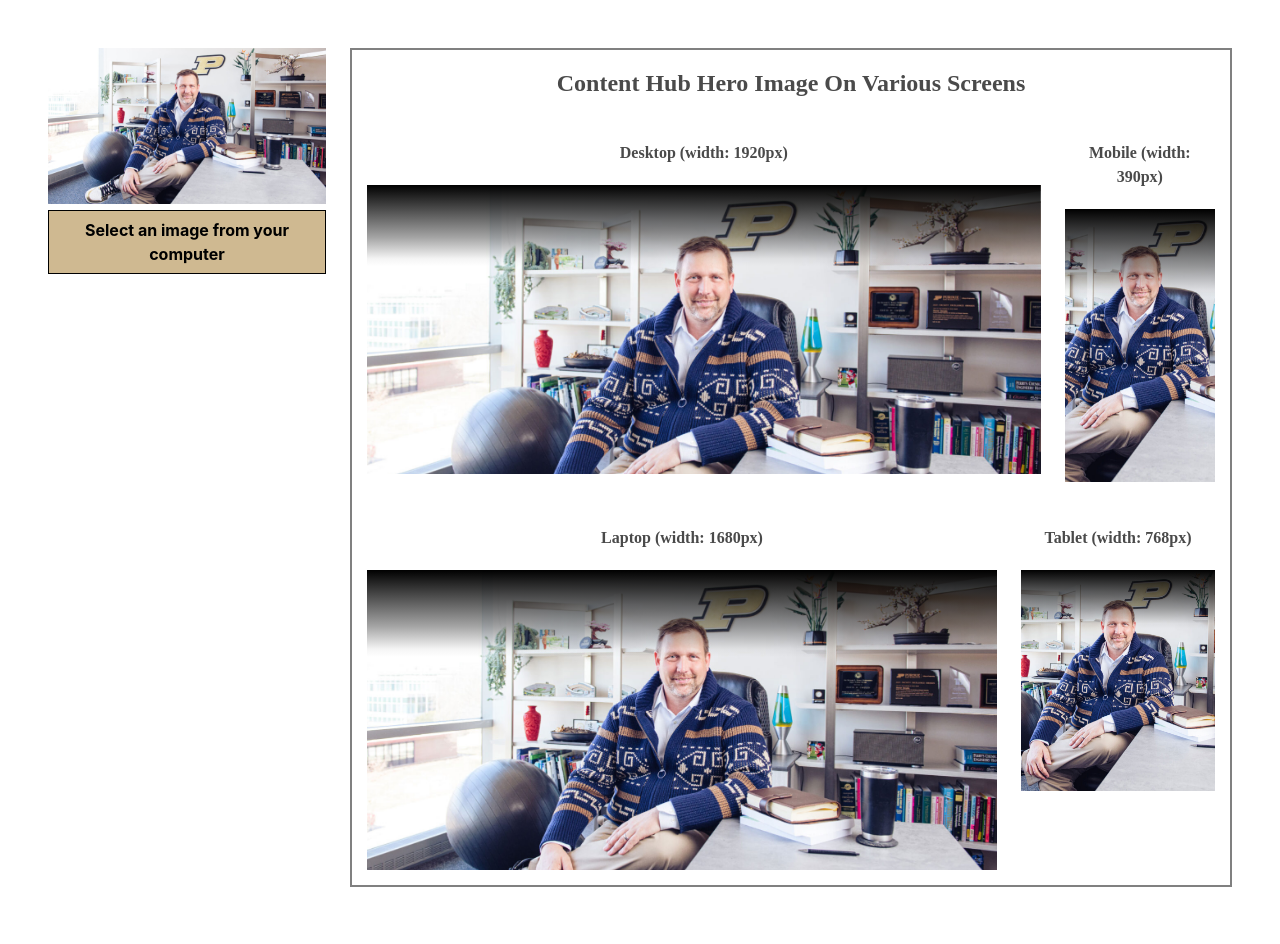
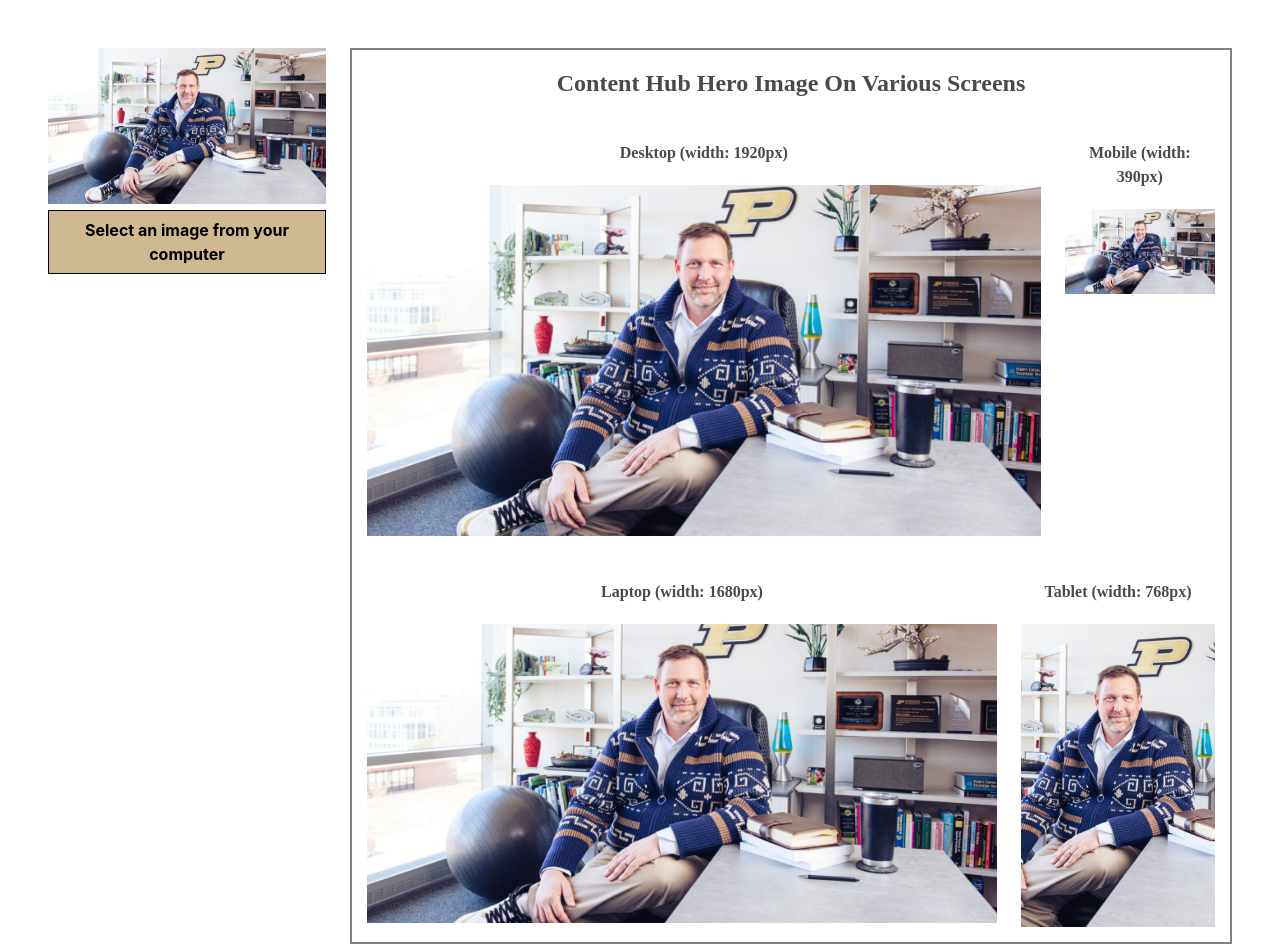
Before and after one commit to Purdue/image-test, a plain HTML site: page index.html in a window 1280 px wide. Before the commit the page ends 887 px from the top, so only its background shows below. Drawn offline with nearby package versions, Linux system fonts and the light colour scheme; a web font is replaced by a local one.

Commit message:
Update with new banner

```diff
--- a/style.css
+++ b/style.css
@@ -4,43 +4,20 @@ html, body, .section, .section>.columns{
 .desktop-image, .tablet-image, .mobile-image, .laptop-image{
     background-image: url("test.jpeg");
     width:100%;
-    background-position: top center;
+    background-position: center;
     background-size: cover;
 }
-.desktop-image:after, .tablet-image:after, .mobile-image:after, .laptop-image:after{
-    position:absolute;
-    content:"";
-    background: 0 0;
-    background-image: linear-gradient(180deg,#000,rgba(5,5,5,.361) 65%,rgba(76,76,76,.059) 91%,rgba(84,84,84,0));
-    background-position: 50%;
-    background-repeat: no-repeat;
-    top: 0;
-    left: 0;
-    width: 100%;
-}
 .desktop-image{
-    padding-top:42.94%;
-}
-.desktop-image:after{
-    height:28.1%;
-}
-.laptop-image:after{
-    height:28.97%;
-}
-.tablet-image:after{
-    height:26.59%;
-}
-.mobile-image:after{
-    height:32.65%;
+    padding-top:52.08%;
 }
 .laptop-image{
     padding-top:47.56%;
 }
 .tablet-image{
-    padding-top:113.53%;
+    padding-top:156.25%;
 }
 .mobile-image{
-    padding-top:181.78%;
+    padding-top:56.25%;
 }
 .result{
     border:2px solid gray;
```
